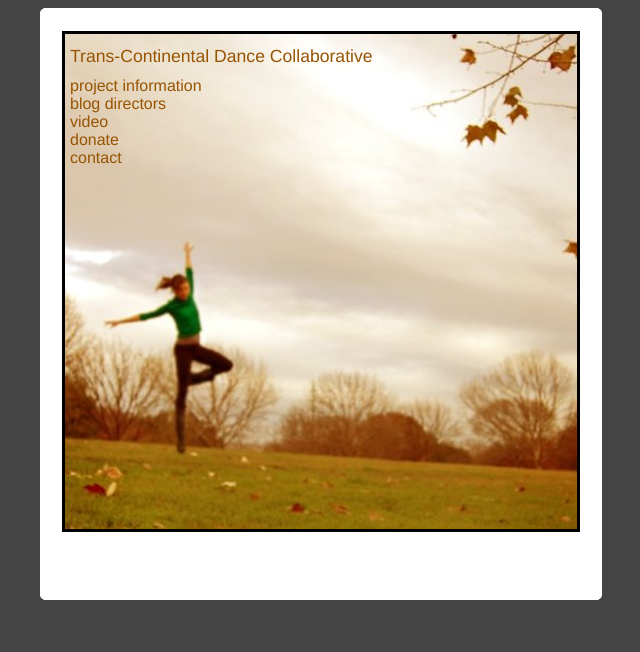
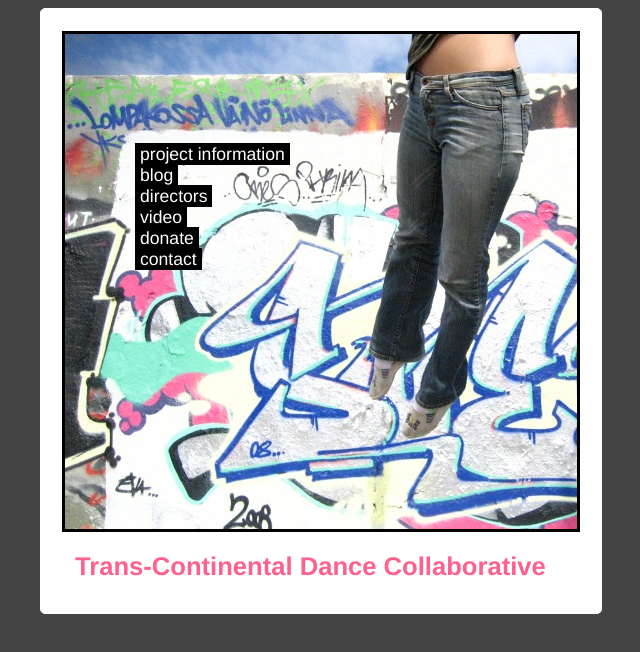
Before and after one commit to lukeorland/transcontinentaldance.org, a plain HTML site: page public_html/index.html in a window 1280 px wide. Shown: the whole page, without its empty margins (319-959 px from the left). Drawn offline with Linux system fonts and the light colour scheme.

Commit message:
changed home page background picture to Lexi's legs.

```diff
--- a/public_html/index.html
+++ b/public_html/index.html
@@ -20,30 +20,30 @@
 			</div>
 			<div class="roundedcornr_content_Gray8px">
 <!-- IMAGE -->
-				<div style="background-image: url(miralayout_cropped.jpg);
+				<div style="background-image: url(lexi_legs.jpg);
 										background-repeat: no-repeat;
 										width: 512px;
 										height: 495px;
 										margin-left: auto;
 										margin-right: auto;
 										margin-top: 15px;
-										margin-bottom: 60px;
+										margin-bottom: 10px;
 										border-style: solid;">
-<!-- TITLE -->
-					<div id="IndexPageTitle">
-						Trans-Continental Dance Collaborative
-					</div>
 <!-- TOC -->
-					<div class="BrownPage" id="IndexPageTOC">
-						<a href="description.html">project information</a><br />
-						<a href ="http://transcontinentaldance.tumblr.com">blog</a>
-						<a href="directors.html">directors</a><br />
-						<a href="video.html">video</a><br />
-						<a href="donate.html">donate</a><br />
-						<a href="contact.html">contact</a><br />
+					<div style="margin-top: 110px; margin-left: 70px">
+						<a class="IndexPageTOC" href="description.html">project information</a><br />
+						<a class="IndexPageTOC" href="http://transcontinentaldance.tumblr.com">blog</a><br />
+						<a class="IndexPageTOC" href="directors.html">directors</a><br />
+						<a class="IndexPageTOC" href="video.html">video</a><br />
+						<a class="IndexPageTOC" href="donate.html">donate</a><br />
+						<a class="IndexPageTOC" href="contact.html">contact</a><br />
 					</div>
 				</div>
 			</div>
+<!-- TITLE -->
+				<div class="IndexPageTitle">
+					Trans-Continental Dance Collaborative
+				</div>
 			<div class="roundedcornr_bottom_Gray8px">
 				<div>
 				</div>
--- a/public_html/style_base.css
+++ b/public_html/style_base.css
@@ -82,18 +82,26 @@ p.DonatePage {
 	font-size: 0.7em;
 	text-align: center;}
 
-#IndexPageTitle {
-	margin-top: 12px;
-	margin-left: 5px;
-	color: #975403;
+.IndexPageTitle {
+	margin-top: 20px;
+	margin-left: 35px;
+	margin-bottom: 25px;
+	color: #fd618d;
+	font-family: Helvetica, sans-serif;
+	font-weight: bold;
+	font-size: 1.6em;}
+
+a.IndexPageTOC:link {text-decoration: none; color: white; background-color: black}
+a.IndexPageTOC:visited {text-decoration: none; color: white; background-color: black}
+a.IndexPageTOC:focus {text-decoration: none; color: white; background-color: black}
+a.IndexPageTOC:hover {text-decoration: none; color: black; background-color: #dddddd;}
+a.IndexPageTOC:active {text-decoration: none; color: black; background-color: #dddddd;}
+
+.IndexPageTOC {
+	margin-top: 10px;
+	padding: 1px  5px  1px  5px;
 	font-family: Helvetica, sans-serif;
 	font-size: 1.1em;}
-#IndexPageTOC {
-	margin-top: 10px;
-	margin-left: 5px;
-	background-color: transparent;
-	font-family: Helvetica, sans-serif;
-	font-size: 1em;}
 
 /* Rounded Color Styles */
 .roundedcornr_box_Brown {
```
Also changed, not shown: public_html/lexi_legs.jpg (added), public_html/miralayout_cropped.jpg (deleted).
